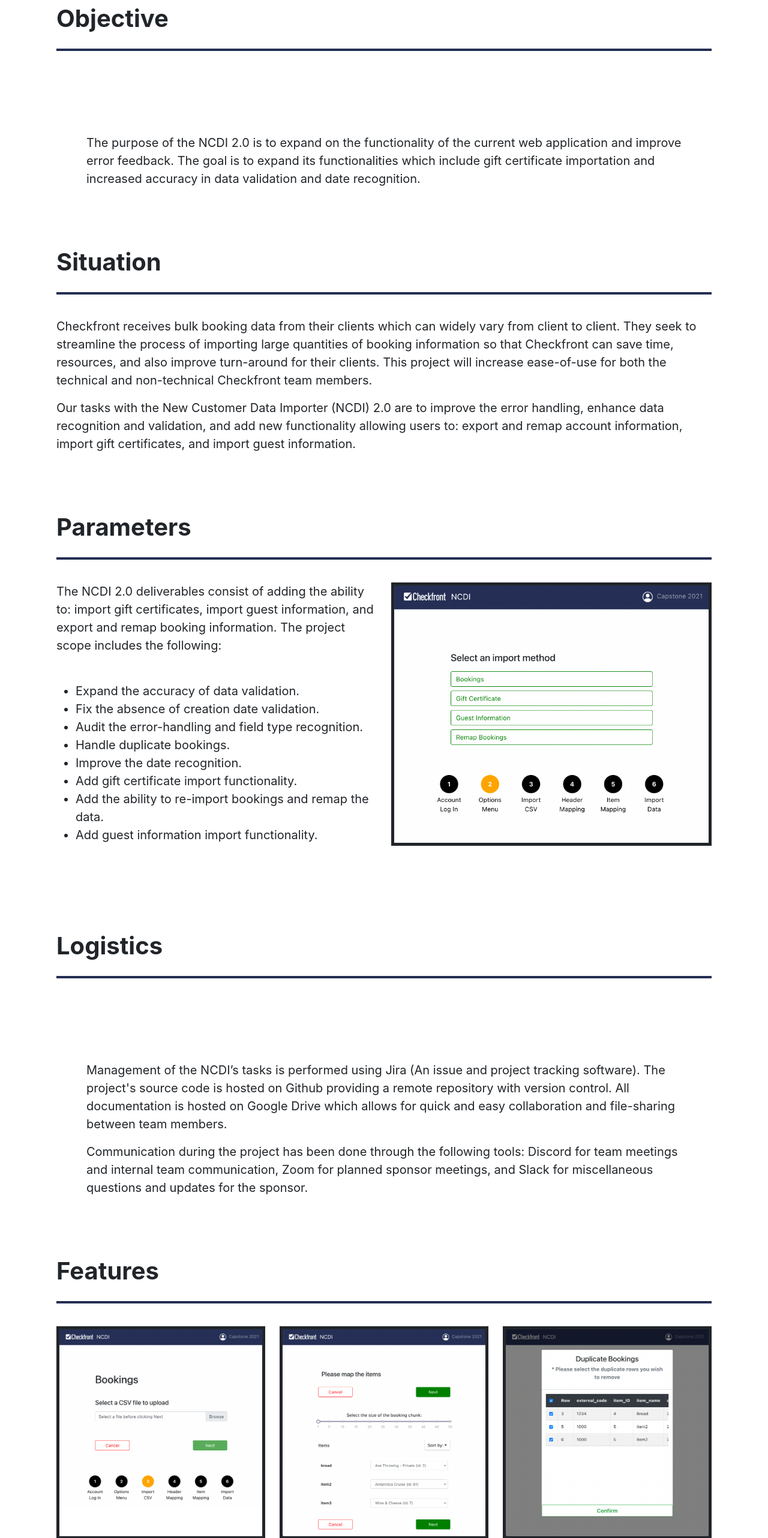
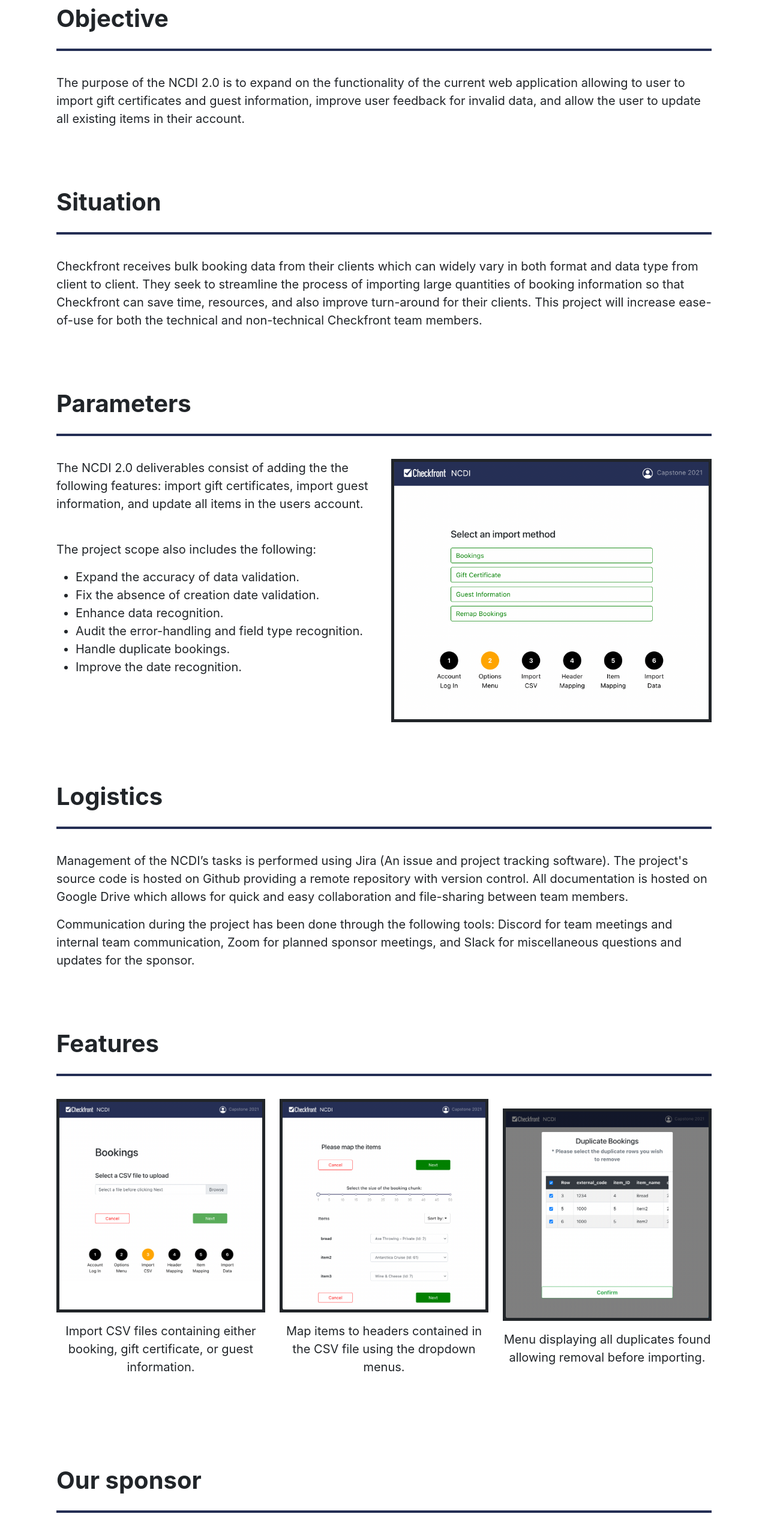
Before and after one commit to team-cf-2021/team-cf-2021.github.io, a React (Create React App) app in the folder webpage-app/: page / in a window 1280 px wide. Shown: the part 940-3504 px from the top of the page at 60% size. Built offline with nearby package versions, Linux system fonts and the light colour scheme.

Commit message:
aletered text

```diff
--- a/webpage-app/src/Components/Project.js
+++ b/webpage-app/src/Components/Project.js
@@ -4,27 +4,21 @@ import { Row, Col, Container, Image } from 'react-bootstrap'
 const Project = () => {
 
     const objectiveTxt = () => (
-        <div id='big-txt'>
+        < /* id='big-txt' */>
         <p>
-            The purpose of the NCDI 2.0 is to expand on the functionality of the current web application and
-            improve error feedback. The goal is to expand its functionalities which include gift certificate
-            importation and increased accuracy in data validation and date recognition.
+            The purpose of the NCDI 2.0 is to expand on the functionality of the current web application allowing to user to import gift certificates
+            and guest information, improve user feedback for invalid data, and allow the user to update all existing items in their account.
         </p>
-        </div>
+        </>
     )
 
     const situationTxt = () => (
         <>
         <p>
-            Checkfront receives bulk booking data from their clients which can widely vary from client to client.
+            Checkfront receives bulk booking data from their clients which can widely vary in both format and data type from client to client.
             They seek to streamline the process of importing large quantities of booking information so that
             Checkfront can save time, resources, and also improve turn-around for their clients. This project will
             increase ease-of-use for both the technical and non-technical Checkfront team members.
-        </p>
-        <p>
-            Our tasks with the New Customer Data Importer (NCDI) 2.0 are to improve the error handling, enhance data
-            recognition and validation, and add new functionality allowing users to: export and remap account information,
-            import gift certificates, and import guest information.
         </p>
         </>
     )
@@ -34,19 +28,18 @@ const Project = () => {
         <Row>
             <Col lg={6}>
                 <p>
-                    The NCDI 2.0 deliverables consist of adding the ability to: import gift certificates, import guest
-                    information, and export and remap booking information. The project scope includes the following:
+                    The NCDI 2.0 deliverables consist of adding the the following features: import gift certificates, import guest
+                    information, and update all items in the users account.
                 </p>
                 <br/>
+                <p>The project scope also includes the following:</p>
                 <ul>
                     <li>Expand the accuracy of data validation.</li>
                     <li>Fix the absence of creation date validation.</li>
+                    <li>Enhance data recognition.</li>
                     <li>Audit the error-handling and field type recognition.</li>
                     <li>Handle duplicate bookings.</li>
                     <li>Improve the date recognition.</li>
-                    <li>Add gift certificate import functionality.</li>
-                    <li>Add the ability to re-import bookings and remap the data.</li>
-                    <li>Add guest information import functionality.</li>
                 </ul>
                 <br/>
             </Col>
@@ -58,7 +51,7 @@ const Project = () => {
     )
 
     const logisticsTxt = () => (
-        <div id='big-txt'>
+        <div /*  id='big-txt' */>
         <p>
             Management of the NCDI’s tasks is performed using Jira (An issue and project tracking software).
             The project's source code is hosted on Github providing a remote repository with version control.
@@ -79,17 +72,17 @@ const Project = () => {
                 <Col id='features-col'>
                     <Image src='../Images/import-bookings.png' id='col-img' fluid />
                     <p />
-                    Import CSV files of bookings, gift certificates, and guest information.
+                    Import CSV files containing either booking, gift certificate, or guest information.
                 </Col>
                 <Col id='features-col'>
                     <Image src='../Images/map-items.png' id='col-img' fluid />
                     <p />
-                    Map items using the dropdown menus.
+                    Map items to headers contained in the CSV file using the dropdown menus.
                 </Col>
                 <Col id='features-col'>
                     <Image src='../Images/duplicate-bookings.png' id='col-img' fluid />
                     <p />
-                    Option of removing duplicate bookings before importing.
+                    Menu displaying all duplicates found allowing removal before importing.
                 </Col>
             </Row>
 
```
